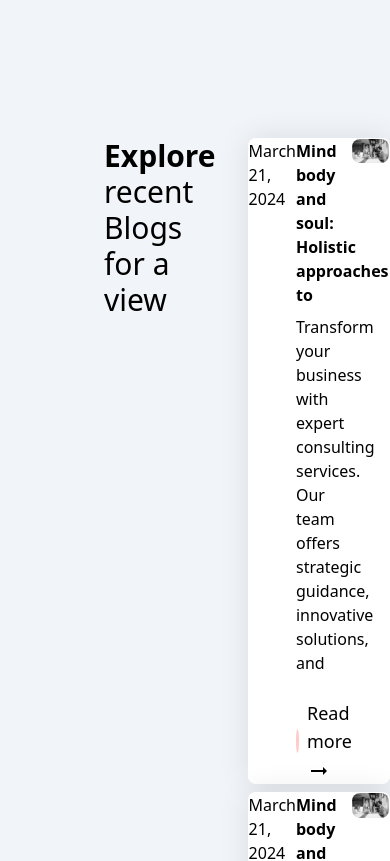
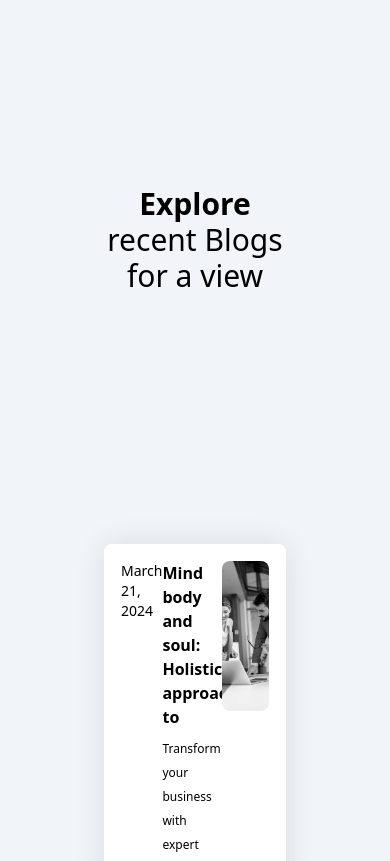
Before and after one commit to rkcoola792/media-dynox-revamped, a React (Vite) app: page /marketing in a window 390 px wide. Shown: the part 6360-7221 px from the top of the page. Built offline with nearby package versions, Linux system fonts and the light colour scheme; the HTML template or start-up script is replaced by a standard one.

Commit message:
blogs section responsive

```diff
--- a/package.json
+++ b/package.json
@@ -23,6 +23,7 @@
     "react": "^18.2.0",
     "react-dom": "^18.2.0",
     "react-router-dom": "^6.22.3",
+    "react-type-animation": "^3.2.0",
     "smooth-scrollbar": "^8.8.4",
     "styled-components": "^6.1.8",
     "tailwind-merge": "^2.2.1",
--- a/src/components/Blog/Blog.jsx
+++ b/src/components/Blog/Blog.jsx
@@ -5,12 +5,12 @@ const Blog = ({date,heading,subheading,img}) => {
 
   return (
     <div
-      className="blog flex lg:gap-6 sm:gap-4 rounded-lg justify-evenly shadow-blog-shadow lg:p-12 md:py-10 md:px-8 cursor-pointer border border-white hover:border hover:border-red-400 transition duration-300 ease-out hover:ease-in mb-2 "
+      className="blog flex lg:gap-6 sm:gap-4 rounded-lg justify-evenly shadow-blog-shadow lg:p-12 md:py-10 md:px-8 cursor-pointer border border-white hover:border hover:border-red-400 transition duration-300 ease-out hover:ease-in mb-2 p-4 "
       onMouseEnter={() => setGrayScale(false)}
       onMouseLeave={() => setGrayScale(true)}
     >
       <div className="left date lg:w-[15%] sm:w-[10%]">
-        <p className="lg:text-xl"> March 21, 2024</p>
+        <p className="lg:text-xl text-sm"> March 21, 2024</p>
       </div>
       <div className="mid content w-[40%] flex flex-col gap-2">
         <div className="main-headings top lg:text-2xl md:text-base font-semibold">
@@ -18,13 +18,13 @@ const Blog = ({date,heading,subheading,img}) => {
           <h1>Holistic approaches to</h1>
         </div>
         <div className="subheading middle md:text-sm ">
-          <p className='leading-6'>
+          <p className='leading-6 text-xs md:text-sm lg:text-base'>
             Transform your business with expert consulting services. Our team
             offers strategic guidance, innovative solutions, and
           </p>
         </div>
 
-        <div className="lg:scale-100 md:scale-90 md:-ml-4 lg:-ml-2">
+        <div className="lg:scale-100 md:scale-90 md:-ml-4 lg:-ml-2 scale-[80%] -ml-6">
           <Explore text="Read more"></Explore>
         </div>
       </div>
@@ -36,7 +36,7 @@ const Blog = ({date,heading,subheading,img}) => {
         <img
           src="/public/Blog/blog-1.jpg"
           alt="blog"
-          className="lg:w-[250px] lg:h-[220px] md:w-[180px] md:h-[180px] object-cover rounded-lg"
+          className="lg:w-[250px] lg:h-[220px] md:w-[180px] md:h-[180px] object-cover rounded-lg w-[150px] h-[150px]"
         />
       </div>
     </div>
--- a/src/components/Blogs/Blogs.jsx
+++ b/src/components/Blogs/Blogs.jsx
@@ -4,16 +4,16 @@ import { motion } from 'framer-motion';
 
 const Blogs = () => {
   return (
-    <div className="blogs flex gap-8 relative  ">
+    <div className="blogs xl:flex gap-8 relative py-12 ">
       <div className="left relative">
-        <h1 className="lg:text-4xl sm:-ml-6 sm:text-2xl md:text-3xl text-3xl text-left sticky top-48 mb-[250px] mt-24">
+        <h1 className="lg:text-4xl sm:-ml-6 sm:text-2xl md:text-3xl text-3xl xl:text-left sticky top-48 mb-[250px] mt-24 text-center">
           <span className="font-semibold ">Explore</span> recent Blogs
           for a view
         </h1>
       </div>
-      <div className="right my-12 ">
-        <div className="blogs sticky my-12">
-          <div className="z-10 sticky top-48 bg-white rounded-lg">
+      <div className="right md:my-12 ">
+        <div className="blogs sticky md:my-12">
+          <div className="z-10 sticky top-48  bg-white rounded-lg">
             <Blog></Blog>
           </div>
           <div className="z-20 bg-white sticky top-48 rounded-lg">
```
Also changed, not shown: 1 other file (tests, documents, lock files or other folders).
